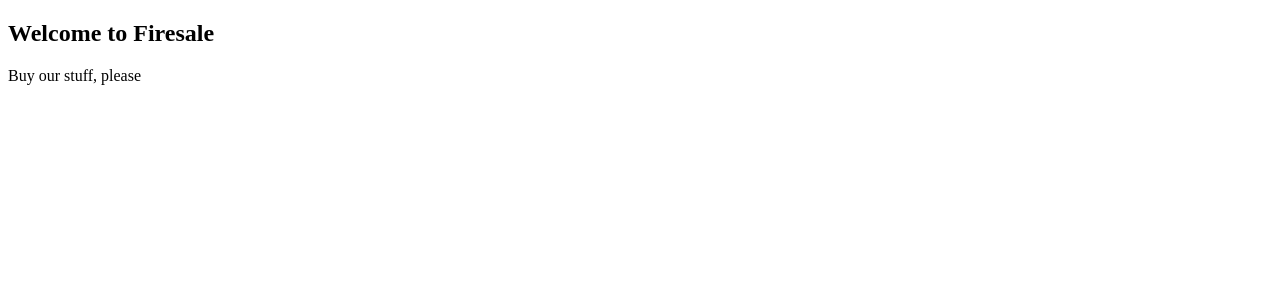
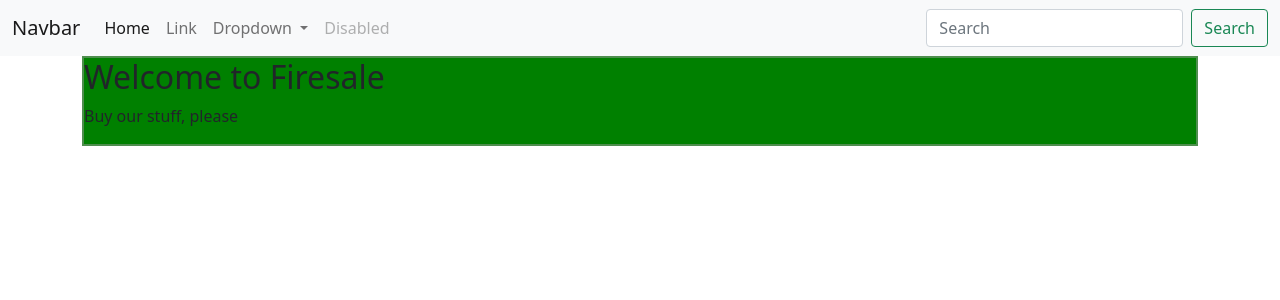
Before and after one commit to ElvarThorS/T-220-VLN2, a Django app: page /firesale/ in a window 1280 px wide. Shown: the top 300 px of the page. Run offline with Django 4.2, Linux system fonts and the light colour scheme.

Commit message:
added css static

```diff
--- a/fire_sale/fire_sale/settings.py
+++ b/fire_sale/fire_sale/settings.py
@@ -11,6 +11,7 @@ https://docs.djangoproject.com/en/4.0/ref/settings/
 """
 
 from pathlib import Path
+import os
 
 # Build paths inside the project like this: BASE_DIR / 'subdir'.
 BASE_DIR = Path(__file__).resolve().parent.parent
@@ -117,6 +118,9 @@ USE_TZ = True
 # https://docs.djangoproject.com/en/4.0/howto/static-files/
 
 STATIC_URL = 'static/'
+STATICFILES_DIRS = [
+    os.path.join(BASE_DIR, 'static')
+]
 
 # Default primary key field type
 # https://docs.djangoproject.com/en/4.0/ref/settings/#default-auto-field
--- /dev/null
+++ b/fire_sale/static/css/main.css
@@ -0,0 +1,4 @@
+.index {
+    background-color: green;
+    border: solid 2px rgba(155, 155, 155, .5);
+}
--- a/fire_sale/templates/base.html
+++ b/fire_sale/templates/base.html
@@ -1,11 +1,53 @@
+{% load static %}
 <!DOCTYPE html>
 <html lang="en">
 <head>
     <meta charset="UTF-8">
     <title>Document</title>
+    <link href="https://cdn.jsdelivr.net/npm/bootstrap@5.1.3/dist/css/bootstrap.min.css" rel="stylesheet" integrity="sha384-1BmE4kWBq78iYhFldvKuhfTAU6auU8tT94WrHftjDbrCEXSU1oBoqyl2QvZ6jIW3" crossorigin="anonymous">
+    <script src="https://cdn.jsdelivr.net/npm/bootstrap@5.1.3/dist/js/bootstrap.bundle.min.js" integrity="sha384-ka7Sk0Gln4gmtz2MlQnikT1wXgYsOg+OMhuP+IlRH9sENBO0LRn5q+8nbTov4+1p" crossorigin="anonymous"></script>
+    <link rel="stylesheet" href="{% static 'css/main.css' %}" />
 </head>
 <body>
-    {% block content %}
-    {% endblock %}
+    <nav class="navbar navbar-expand-lg navbar-light bg-light">
+      <div class="container-fluid">
+        <a class="navbar-brand" href="#">Navbar</a>
+        <button class="navbar-toggler" type="button" data-bs-toggle="collapse" data-bs-target="#navbarSupportedContent" aria-controls="navbarSupportedContent" aria-expanded="false" aria-label="Toggle navigation">
+          <span class="navbar-toggler-icon"></span>
+        </button>
+        <div class="collapse navbar-collapse" id="navbarSupportedContent">
+          <ul class="navbar-nav me-auto mb-2 mb-lg-0">
+            <li class="nav-item">
+              <a class="nav-link active" aria-current="page" href="#">Home</a>
+            </li>
+            <li class="nav-item">
+              <a class="nav-link" href="#">Link</a>
+            </li>
+            <li class="nav-item dropdown">
+              <a class="nav-link dropdown-toggle" href="#" id="navbarDropdown" role="button" data-bs-toggle="dropdown" aria-expanded="false">
+                Dropdown
+              </a>
+              <ul class="dropdown-menu" aria-labelledby="navbarDropdown">
+                <li><a class="dropdown-item" href="#">Action</a></li>
+                <li><a class="dropdown-item" href="#">Another action</a></li>
+                <li><hr class="dropdown-divider"></li>
+                <li><a class="dropdown-item" href="#">Something else here</a></li>
+              </ul>
+            </li>
+            <li class="nav-item">
+              <a class="nav-link disabled">Disabled</a>
+            </li>
+          </ul>
+          <form class="d-flex">
+            <input class="form-control me-2" type="search" placeholder="Search" aria-label="Search">
+            <button class="btn btn-outline-success" type="submit">Search</button>
+          </form>
+        </div>
+      </div>
+    </nav>
+    <div class="container">
+        {% block content %}
+        {% endblock %}
+    </div>
 </body>
 </html>
--- a/fire_sale/templates/firesale/index.html
+++ b/fire_sale/templates/firesale/index.html
@@ -1,5 +1,7 @@
 {% extends 'base.html' %}
 {% block content %}
-    <h2>Welcome to Firesale</h2>
-    <p>Buy our stuff, please</p>
+    <div class="index">
+        <h2>Welcome to Firesale</h2>
+        <p>Buy our stuff, please</p>
+    </div>
 {% endblock %}
```
